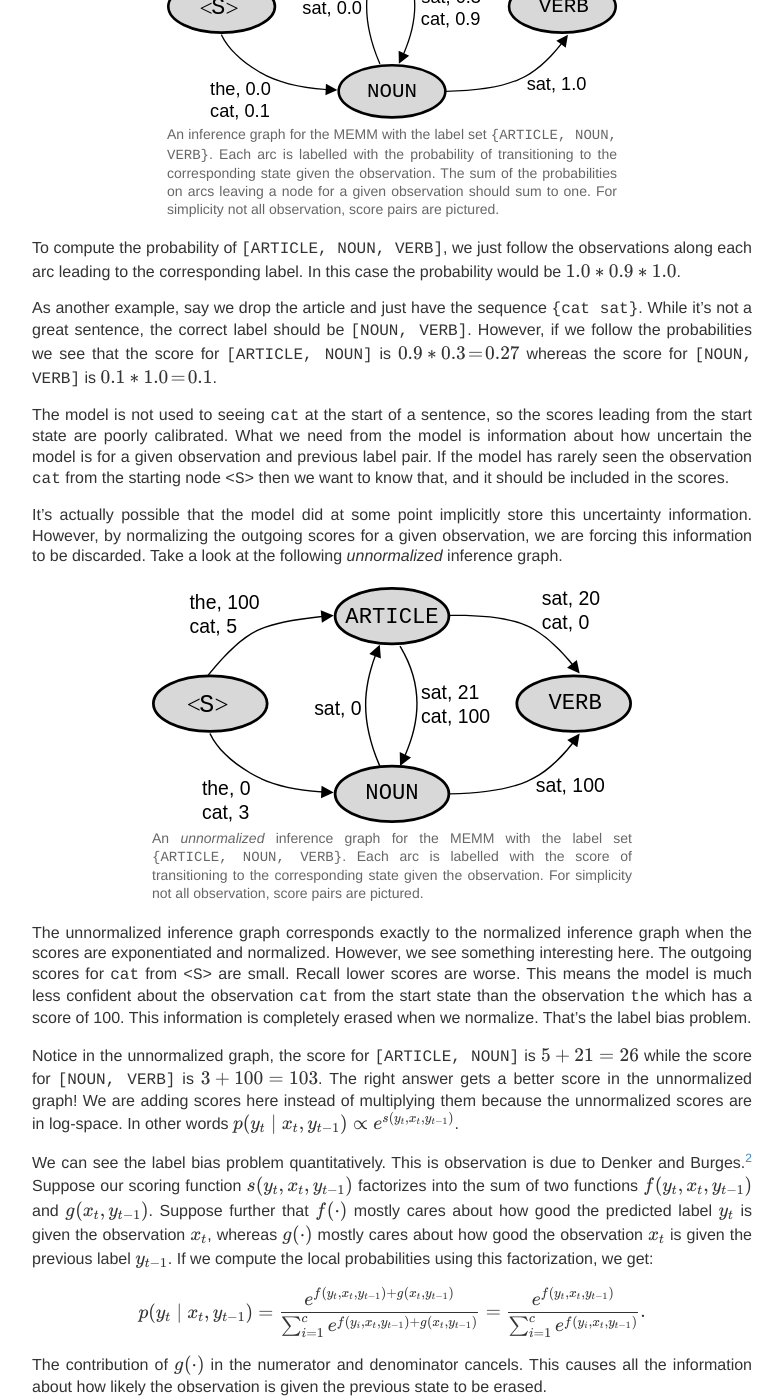
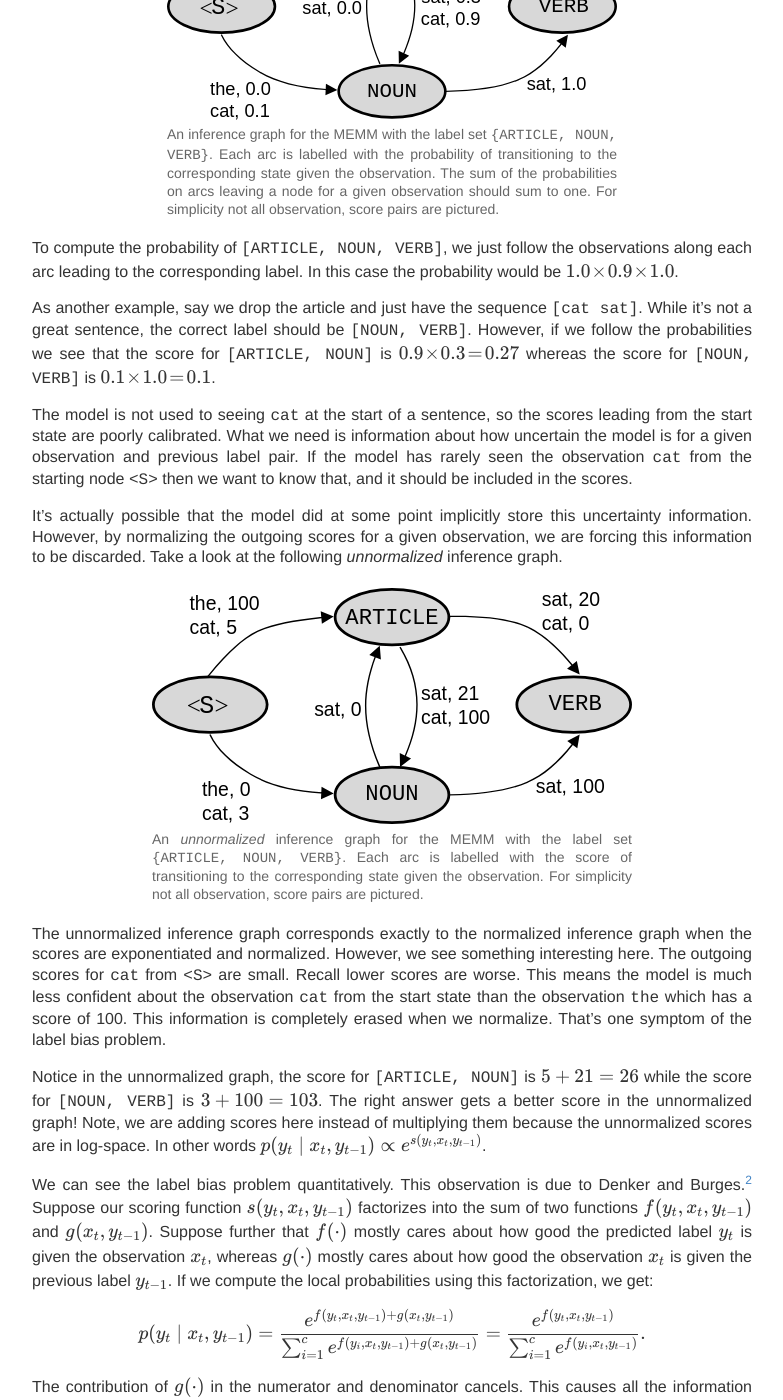
Before and after one commit to awni/awni.github.io, a Jekyll site: the page built from _posts/2019-11-8-label-bias.md, in a window 1280 px wide and 1400 px high, scrolled down 1386 px. Shown: the whole window, without its empty margins (248-1031 px from the left). Built offline with Jekyll 4.4.1, drawn with Linux system fonts in a browser that asks for light colours; nearby versions of some CDN libraries; comment, search, counter and statistics services are not loaded; some of the changed text lies outside the part shown.

Commit message:
minor changes

```diff
--- a/_posts/2019-11-8-label-bias.md
+++ b/_posts/2019-11-8-label-bias.md
@@ -71,20 +71,19 @@
 
 To compute the probability of `[ARTICLE, NOUN, VERB]`, we just follow the
 observations along each arc leading to the corresponding label. In this case
-the probability would be $1.0 * 0.9 * 1.0$.
+the probability would be $1.0\\!\times\\!0.9\\!\times\\!1.0$.
 
-As another example, say we drop the article and just have the sequence `{cat
-sat}`. While it's not a great sentence, the correct label should be `[NOUN,
+As another example, say we drop the article and just have the sequence `[cat
+sat]`. While it's not a great sentence, the correct label should be `[NOUN,
 VERB]`. However, if we follow the probabilities we see that the score for
-`[ARTICLE, NOUN]` is $0.9 * 0.3\\!=\\!0.27$ whereas the score for `[NOUN, VERB]` is
-$0.1 * 1.0\\!=\\!0.1$.
+`[ARTICLE, NOUN]` is $0.9\\!\times\\!0.3\\!=\\!0.27$ whereas the score for `[NOUN, VERB]` is
+$0.1\\!\times\\!1.0\\!=\\!0.1$.
 
 The model is not used to seeing `cat` at the start of a sentence, so the scores
-leading from the start state are poorly calibrated. What we need from the model
-is information about how uncertain the model is for a given observation and
-previous label pair. If the model has rarely seen the observation `cat` from
-the starting node `<S>` then we want to know that, and it should be included
-in the scores.
+leading from the start state are poorly calibrated. What we need is information
+about how uncertain the model is for a given observation and previous label
+pair. If the model has rarely seen the observation `cat` from the starting node
+`<S>` then we want to know that, and it should be included in the scores.
 
 It's actually possible that the model did at some point implicitly store this
 uncertainty information. However, by normalizing the outgoing scores for a
@@ -107,15 +106,15 @@
 small. Recall lower scores are worse. This means the model is much less
 confident about the observation `cat` from the start state than the observation
 `the` which has a score of 100. This information is completely erased when we
-normalize. That's the label bias problem.
+normalize. That's one symptom of the label bias problem.
 
 Notice in the unnormalized graph, the score for `[ARTICLE, NOUN]` is $5 + 21 =
 26$ while the score for `[NOUN, VERB]` is $3 + 100 = 103$. The right answer
-gets a better score in the unnormalized graph! We are adding scores here
+gets a better score in the unnormalized graph! Note, we are adding scores here
 instead of multiplying them because the unnormalized scores are in log-space.
 In other words $p(y_t \mid x_t, y_{t-1}) \propto e^{s(y_t, x_t, y_{t-1})}$.
 
-We can see the label bias problem quantitatively. This is observation is due to
+We can see the label bias problem quantitatively. This observation is due to
 Denker and Burges.[^denker94] Suppose our scoring function $s(y_t, x_t,
 y_{t-1})$ factorizes into the sum of two functions $f(y_t, x_t, y_{t-1})$ and
 $g(x_t, y_{t-1})$. Suppose further that $f(\cdot)$ mostly cares about how good
@@ -162,10 +161,15 @@
 which go through state `C` over `B` and `A`. Paths which go through `A` will be
 the least preferred. To understand this, suppose that the same amount of
 probability arrives at the three states. State `A` will decrease the
-probability mass for any path by $0.25$, whereas state `B` will only decrease a
-given path's score by $0.5$ and state `C` won't penalize any path at all. In
-this case, all states ignore their observations, but the state with the fewest
-outgoing transitions is preferred.
+probability mass for any path by a factor of four, whereas state `B` will only
+decrease a given path's score by a factor of two and state `C` won't penalize any
+path at all. In every case the observation is ignored, but the state with the
+fewest outgoing transitions is preferred.
+
+Even if outgoing transitions from states `A` and `B` did not ignore their
+observations they would still reduce a paths score since the probabilities
+aren't likely to be one. This would cause state `C` to be preferred even though
+it always ignores it's observation.
 
 ### Entropy Bias
 
```
